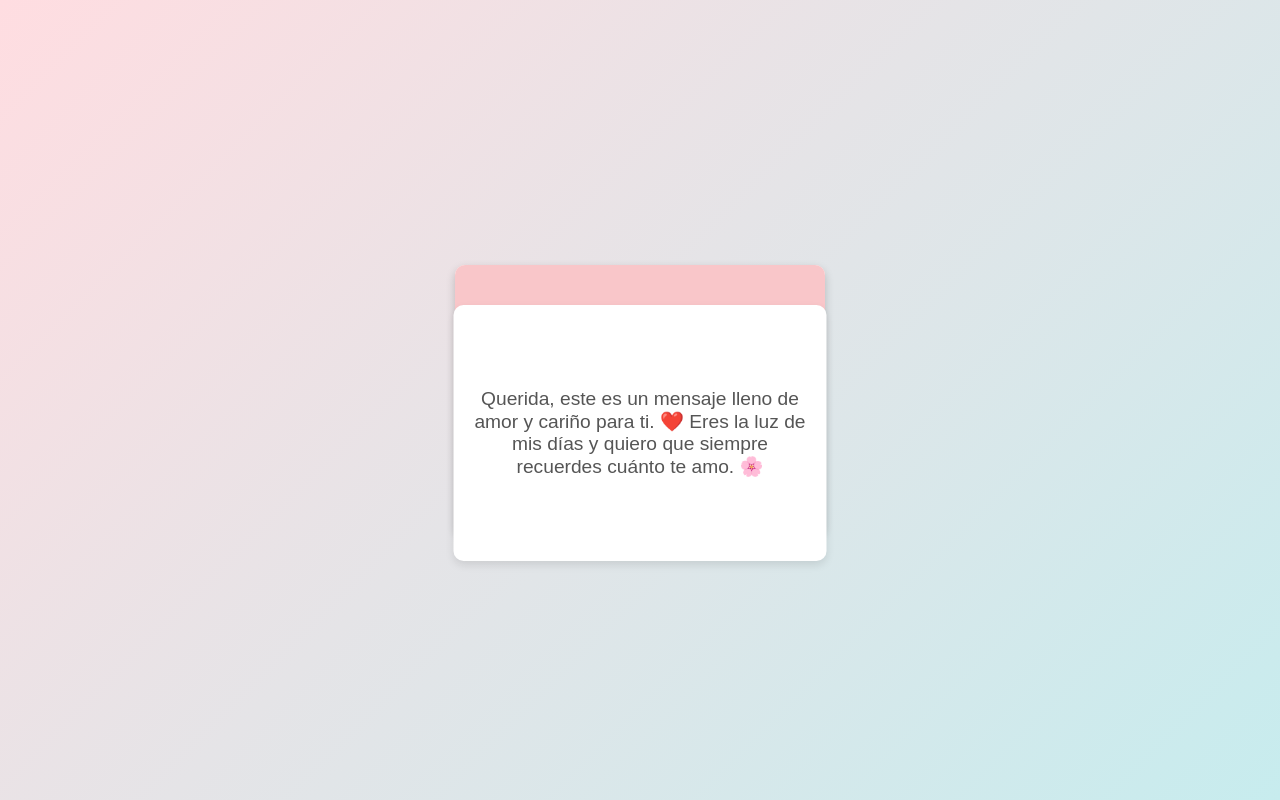
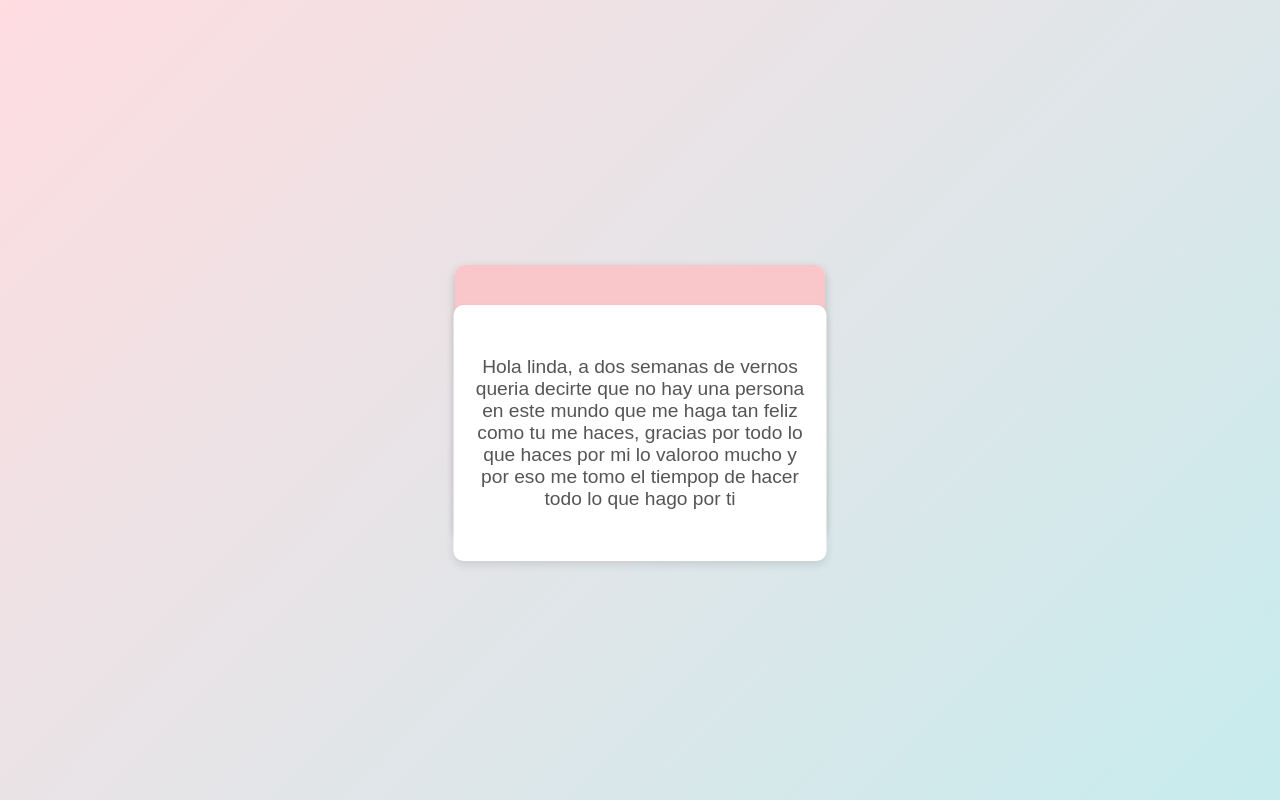
Before and after one commit to alpabon/Mafe, a plain HTML site: page index.html in a window 1280 px wide. Both pictures are taken after a click on the element 640 px from the left and 400 px from the top of the page. Drawn offline with Linux system fonts and the light colour scheme.

Commit message:
Update index.html

```diff
--- a/index.html
+++ b/index.html
@@ -116,7 +116,7 @@
 
   <!-- Sobre -->
   <div class="envelope" onclick="openEnvelope()">
-    <div class="message">Querida, este es un mensaje lleno de amor y cariño para ti. ❤️ Eres la luz de mis días y quiero que siempre recuerdes cuánto te amo. 🌸</div>
+    <div class="message">Hola linda, a dos semanas de vernos queria decirte que no hay una persona en este mundo que me haga tan feliz como tu me haces, gracias por todo lo que haces por mi lo valoroo mucho y por eso me tomo el tiempop de hacer todo lo que hago por ti</div>
   </div>
 
   <script>
```
